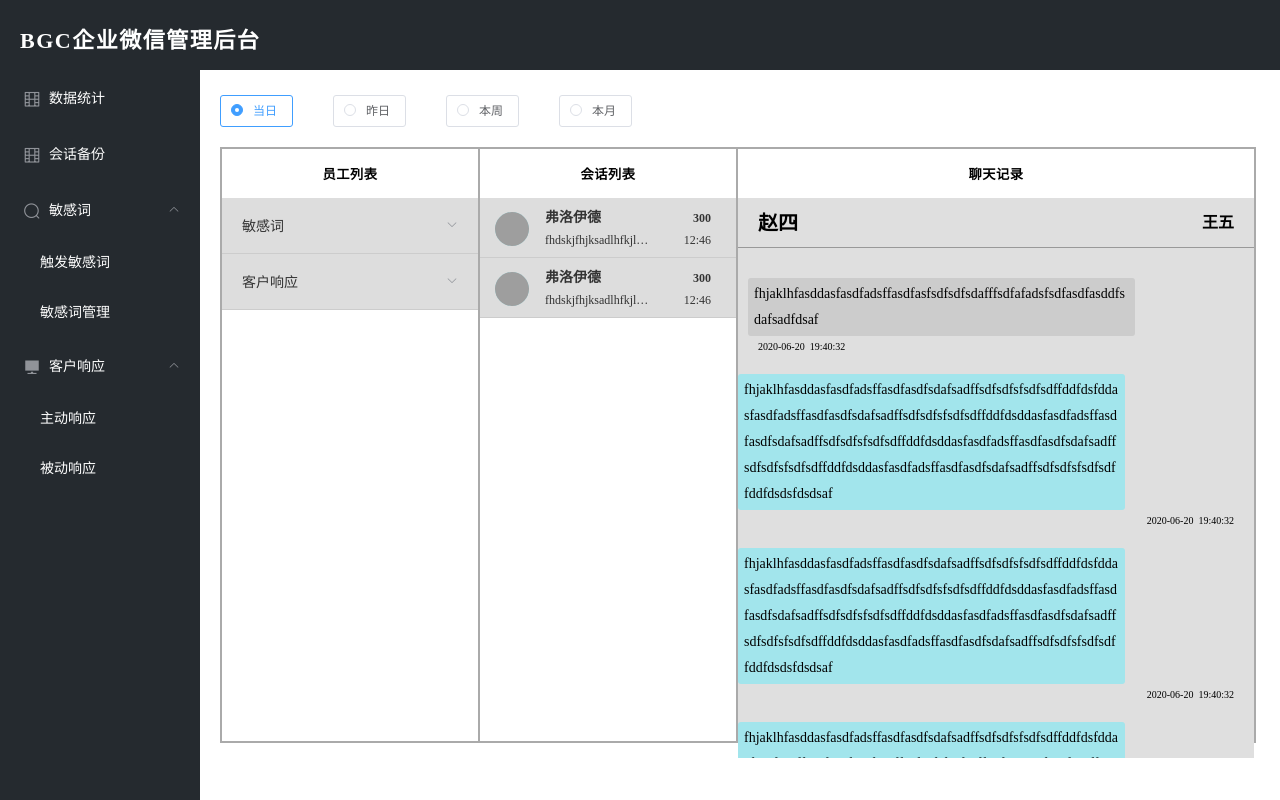
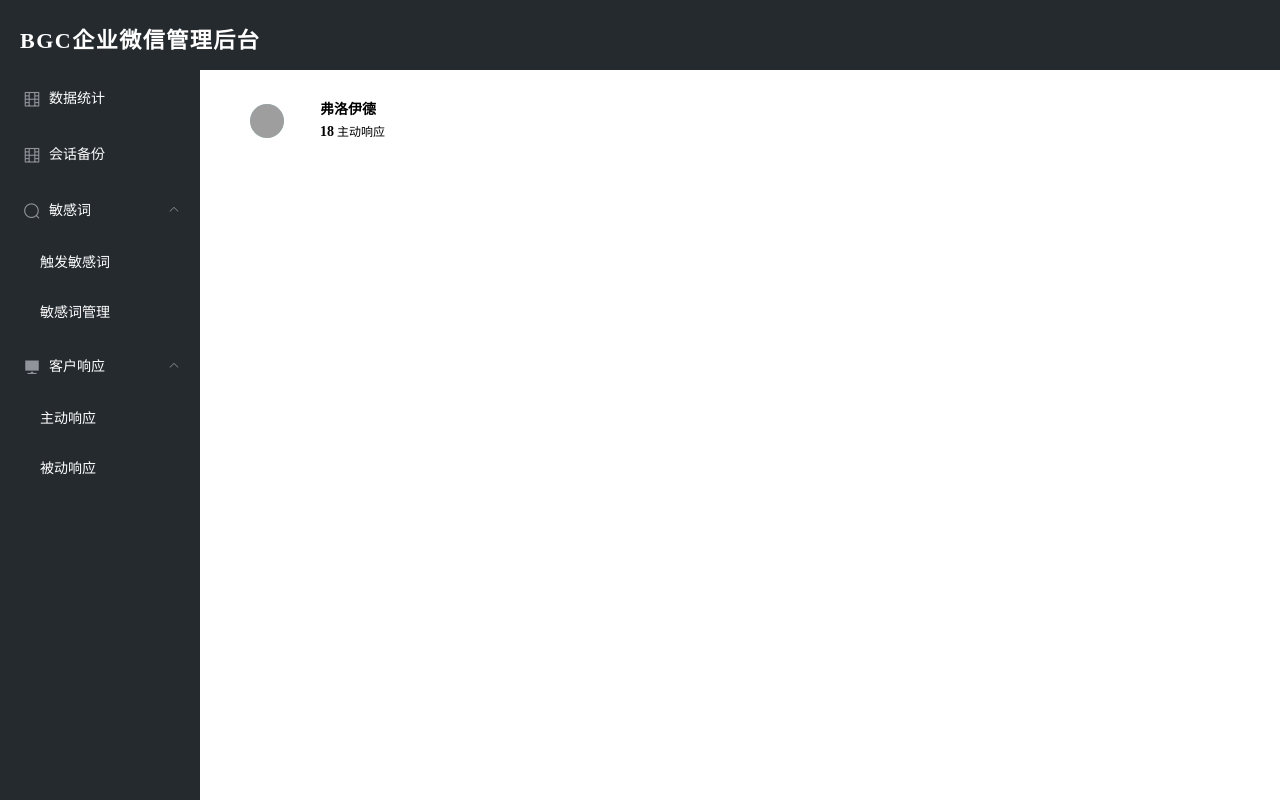
Before and after one commit to liule1001/tkwxsystem, a Vue app: page /passiveResponse in a window 1280 px wide. Built offline with nearby package versions, Linux system fonts and the light colour scheme; grey boxes are pictures that could not be loaded.

Commit message:
主动响应布局

```diff
--- a/src/views/ActiveResponse.vue
+++ b/src/views/ActiveResponse.vue
@@ -9,7 +9,7 @@
         </el-radio-group>
     </div>
     <div>
-        <el-col   class="staffList">
+        <el-col class="staffList">
             <h5>员工列表</h5>
             <el-menu
             default-active="2"
@@ -37,6 +37,9 @@
                 <template slot="title">
                     <span>客户响应</span>
                 </template>
+                <el-menu-item><Response /></el-menu-item>
+                <el-menu-item><Response /></el-menu-item>
+                <el-menu-item><Response /></el-menu-item>
                 <el-menu-item><Response /></el-menu-item>
                 <el-menu-item><Response /></el-menu-item>
                 <el-menu-item><Response /></el-menu-item>
@@ -100,6 +103,11 @@ export default {
 .activeResponse .el-col {
     height: calc(100vh - 204px);
 }
+.activeResponse .el-menu-vertical-demo {
+    height: auto;
+    max-height: calc(100vh - 255px);
+    overflow-y: auto;
+}
 .activeResponse .staffList, .sessionList{
     .el-submenu__title {
         border-bottom: 1px solid #ccc;
--- a/src/views/PassiveResponse.vue
+++ b/src/views/PassiveResponse.vue
@@ -1,119 +1,74 @@
 <template>
-<div class="activeResponse">
-    <div style="margin: 5px 0 20px 0;">
-        <el-radio-group v-model="radio1" size="small">
-            <el-radio label="1" border>当日</el-radio>
-            <el-radio label="2" border>昨日</el-radio>
-            <el-radio label="3" border>本周</el-radio>
-            <el-radio label="4" border>本月</el-radio>
-        </el-radio-group>
+    <div class="responseBox">
+        <div class="picBox">
+            <img src="1231" alt="" class="staffPic">
+
+        </div>
+        <div class="center">
+            <div class="name">
+                弗洛伊德
+            </div>
+            <div class="message ellipsis">
+               <span class="count">18</span>
+               主动响应
+            </div>
+        </div>
     </div>
-    <div>
-        <el-col   class="staffList">
-            <h5>员工列表</h5>
-            <el-menu
-            default-active="2"
-            class="el-menu-vertical-demo"
-            background-color="#ddd"
-            text-color="#333"
-            active-text-color="#333"
-        >
-            <el-submenu index="1">
-                <template slot="title">
-                    <span>敏感词</span>
-                </template>
-                <el-menu-item>
-                    <staff />
-                </el-menu-item>
-                <el-menu-item>
-                    <staff />
-                </el-menu-item>
-                <el-menu-item>
-                    <staff />
-                </el-menu-item>
-            </el-submenu>
-
-            <el-submenu index="2">
-                <template slot="title">
-                    <span>客户响应</span>
-                </template>
-                <el-menu-item><staff /></el-menu-item>
-                <el-menu-item><staff /></el-menu-item>
-                <el-menu-item><staff /></el-menu-item>
-                <el-menu-item><staff /></el-menu-item>
-                <el-menu-item><staff /></el-menu-item>
-            </el-submenu>
-        </el-menu>
-        </el-col>
-        <el-col class="sessionList">
-            <h5>会话列表</h5>
-            <el-menu
-            default-active="2"
-            class="el-menu-vertical-demo"
-            background-color="#ddd"
-            text-color="#333"
-            active-text-color="#333"
-        >
-            <el-menu-item>
-                <Session/>
-            </el-menu-item>
-
-            <el-menu-item>
-                 <Session/>
-            </el-menu-item>
-        </el-menu>
-        </el-col>
-        <el-col>
-            <h5>聊天记录</h5>
-            <Chat />
-        </el-col>
-    </div>
-</div>
-
 </template>
 
 <script>
-import Staff from "@/components/Staff.vue";
-import Session from "@/components/Session.vue";
-import Chat from "@/components/Chat.vue";
 export default {
-    name: "hello",
     data() {
         return {
-           radio1: '1',
+
         };
     },
-    components: {
-        Chat,
-        Staff,
-        Session
-    },
-    mounted() {},
     methods: {
 
-    }
+    },
+    mounted() {
+
+    },
 };
 </script>
 
-<style lang="scss" rel="stylesheet/scss" >
-@import "../assets/scss/sessionBack.scss";
-.activeResponse .el-col {
-    height: calc(100vh - 204px);
-}
-.activeResponse .staffList, .sessionList{
-    .el-submenu__title {
-        border-bottom: 1px solid #ccc;
+<style lang='scss' rel='stylesheet/scss'>
+@import "../assets/scss/common.scss";
+.responseBox {
+    width: 100%;
+    height: 60px;
+    padding: 0 0 0 30px;
+    display: flex;
+    .picBox {
+        width: 70px;
+        .staffPic {
+            display: inline-block;
+            border-radius: 50%;
+            height: 34px;
+            width: 34px;
+            background: #a2e5ec;
+            margin: 14px 10px 0 0;
+        }
     }
-     .el-menu-item {
-        padding: 0 15px !important;
-        border-bottom: 1px solid #ccc;
-        * {
-            vertical-align: top;
+    .center {
+       width: calc(100% - 120px);
+        .name {
+            height: 32px;
+            line-height: 40px;
+            font-size: 14px;
+            font-weight: 700;
+            overflow: hidden ;
+        }
+        .message {
+            height: 20px;
+            line-height: 20px;
+            font-size: 12px;
+            .count {
+                font-weight: 700;
+            }
         }
     }
 }
-.activeResponse .sessionList .el-menu-item{
-    height: 60px;
-}
+
 
 </style>
--- a/src/views/SessionBackup.vue
+++ b/src/views/SessionBackup.vue
@@ -1,7 +1,8 @@
 <template>
-    <div>
-        <el-col   class="staffList">
+    <div clsss="sessionBackup">
+        <el-col class="staffList">
             <h5>员工列表</h5>
+            <div class="staffItems">
                 <el-menu
                     default-active="2"
                     class="el-menu-vertical-demo"
@@ -28,13 +29,69 @@
                         <template slot="title">
                             <span>客户响应</span>
                         </template>
-                <el-menu-item><staff /></el-menu-item>
-                <el-menu-item><staff /></el-menu-item>
-                <el-menu-item><staff /></el-menu-item>
-                <el-menu-item><staff /></el-menu-item>
-                <el-menu-item><staff /></el-menu-item>
+                        <el-menu-item>
+                            <staff />
+                        </el-menu-item>
+                        <el-menu-item>
+                            <staff />
+                        </el-menu-item>
+                        <el-menu-item>
+                            <staff />
+                        </el-menu-item>
+                        <el-menu-item>
+                            <staff />
+                        </el-menu-item>
+                        <el-menu-item>
+                            <staff />
+                        </el-menu-item>
+                        <el-menu-item>
+                            <staff />
+                        </el-menu-item>
+                        <el-menu-item>
+                            <staff />
+                        </el-menu-item>
+                        <el-menu-item>
+                            <staff />
+                        </el-menu-item>
+                        <el-menu-item>
+                            <staff />
+                        </el-menu-item>
+                        <el-menu-item>
+                            <staff />
+                        </el-menu-item>
+                        <el-menu-item>
+                            <staff />
+                        </el-menu-item>
+                        <el-menu-item>
+                            <staff />
+                        </el-menu-item>
+                        <el-menu-item>
+                            <staff />
+                        </el-menu-item>
+                        <el-menu-item>
+                            <staff />
+                        </el-menu-item>
+                        <el-menu-item>
+                            <staff />
+                        </el-menu-item>
+                        <el-menu-item>
+                            <staff />
+                        </el-menu-item>
+                        <el-menu-item>
+                            <staff />
+                        </el-menu-item>
+                        <el-menu-item>
+                            <staff />
+                        </el-menu-item>
+                        <el-menu-item>
+                            <staff />
+                        </el-menu-item>
+                        <el-menu-item>
+                            <staff />
+                        </el-menu-item>
                     </el-submenu>
                 </el-menu>
+            </div>
         </el-col>
         <el-col class="sessionList">
             <h5>会话列表</h5>
@@ -46,11 +103,11 @@
                 active-text-color="#333"
             >
                 <el-menu-item>
-                <Session/>
+                    <Session />
                 </el-menu-item>
 
                 <el-menu-item>
-                 <Session/>
+                    <Session />
                 </el-menu-item>
             </el-menu>
         </el-col>
@@ -68,9 +125,7 @@ import Chat from "@/components/Chat.vue";
 export default {
     name: "hello",
     data() {
-        return {
-
-        };
+        return {};
     },
     components: {
         Chat,
@@ -78,15 +133,22 @@ export default {
         Session
     },
     mounted() {},
-    methods: {
-
-    }
+    methods: {}
 };
 </script>
 
 <style lang="scss" rel="stylesheet/scss" >
 @import "../assets/scss/sessionBack.scss";
-.staffList, .sessionList{
+.sessionBackup .staffItems {
+    max-height: calc(100vh - 170px);
+    overflow: hidden;
+    overflow-y: auto;
+}
+.sessionBackup .el-menu-vertical-demo {
+    height: auto;
+}
+.staffList,
+.sessionList {
     .el-submenu__title {
         border-bottom: 1px solid #ccc;
     }
@@ -98,8 +160,7 @@ export default {
         }
     }
 }
-.sessionList .el-menu-item{
+.sessionList .el-menu-item {
     height: 60px;
 }
-
 </style>
```
Lines whose indentation alone changed are shown as unchanged.
